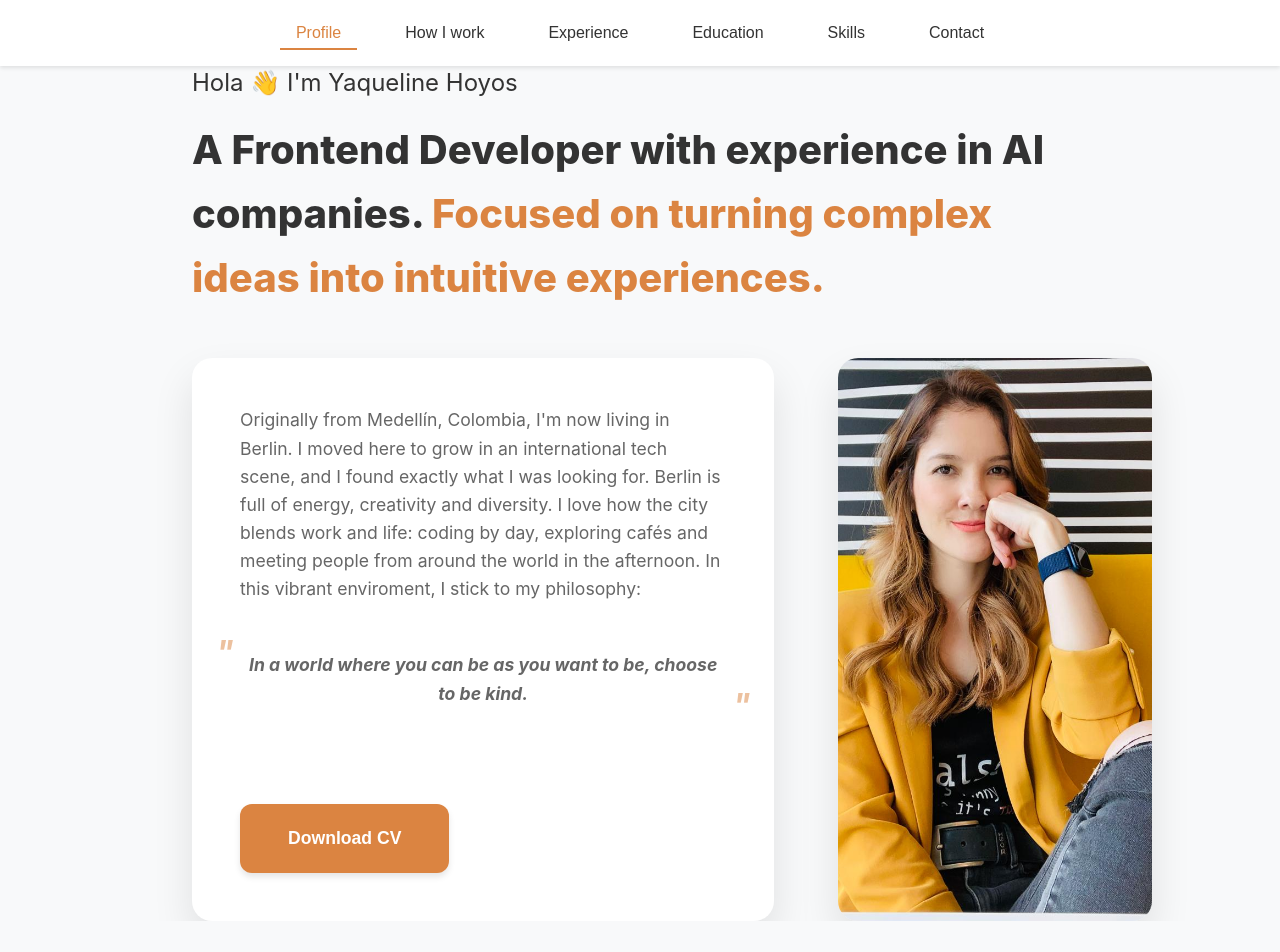
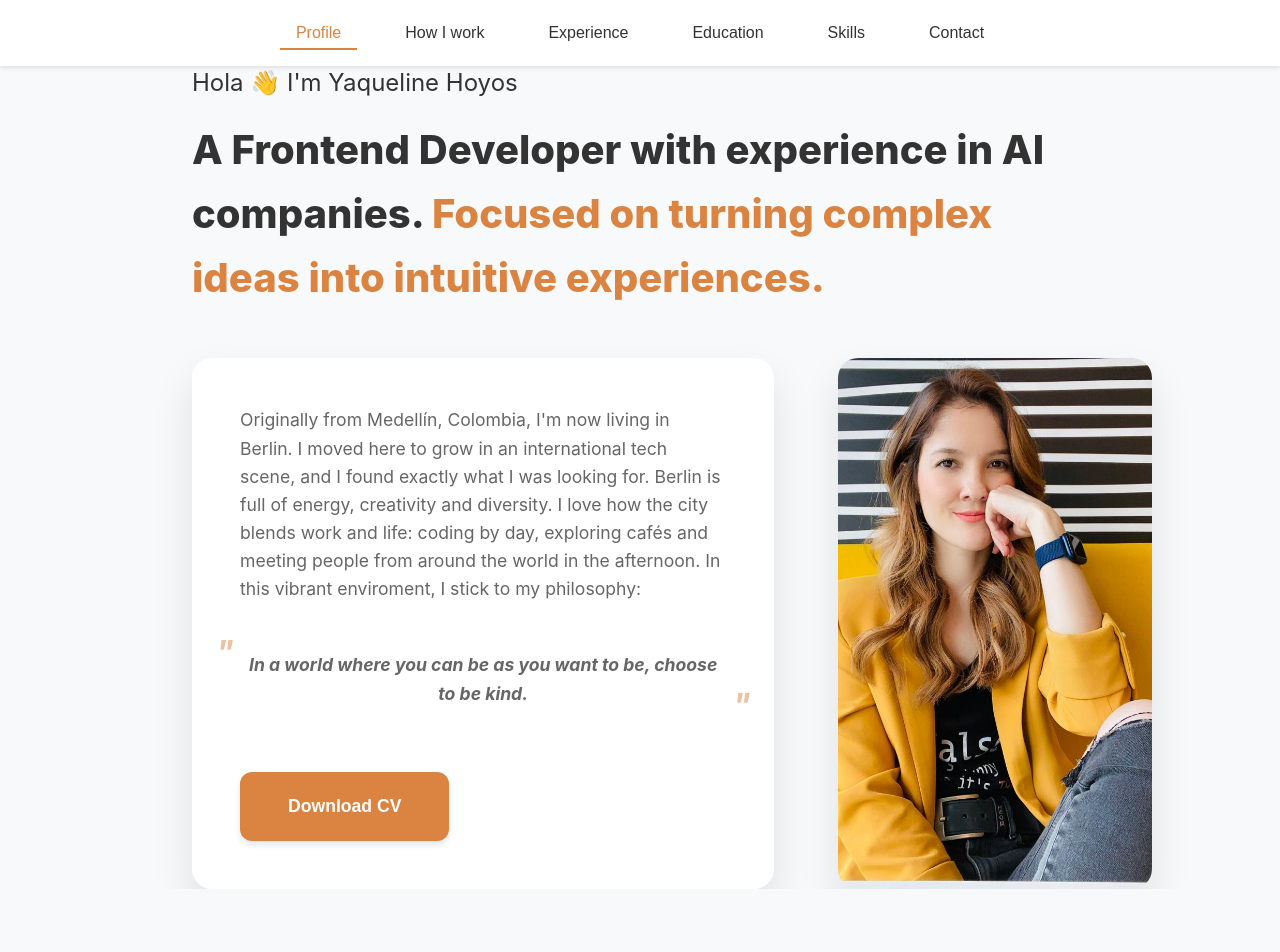
Before and after one commit to yaquelinehoyos/my-personal-website, a React (Vite) app: page / in a window 1280 px wide. Shown: the top 952 px of the page. Built offline with nearby package versions, Linux system fonts and the light colour scheme.

Commit message:
✨ Update readme

```diff
--- a/src/components/Profile/Profile.module.scss
+++ b/src/components/Profile/Profile.module.scss
@@ -1,4 +1,5 @@
 @use '../../styles/tokens.scss' as *;
+@use "sass:color";
 
 .profile {
   min-height: 100vh;
@@ -207,7 +208,7 @@
       align-items: center;
       justify-content: center;
       padding: $spacing-md $spacing-xl;
-      margin-top: $spacing-xl;
+      margin-top: $spacing-sm;
       background-color: $color-primary;
       color: $color-white;
       border: none;
@@ -241,7 +242,7 @@
       &:hover {
         transform: translateY(-2px);
         box-shadow: $shadow-lg;
-        background-color: darken($color-primary, 5%);
+        background-color: color.scale($color-primary, $lightness: -5%);
 
         &::before {
           left: 100%;
```
Also changed, not shown: 2 other files (tests, documents, lock files or other folders).
